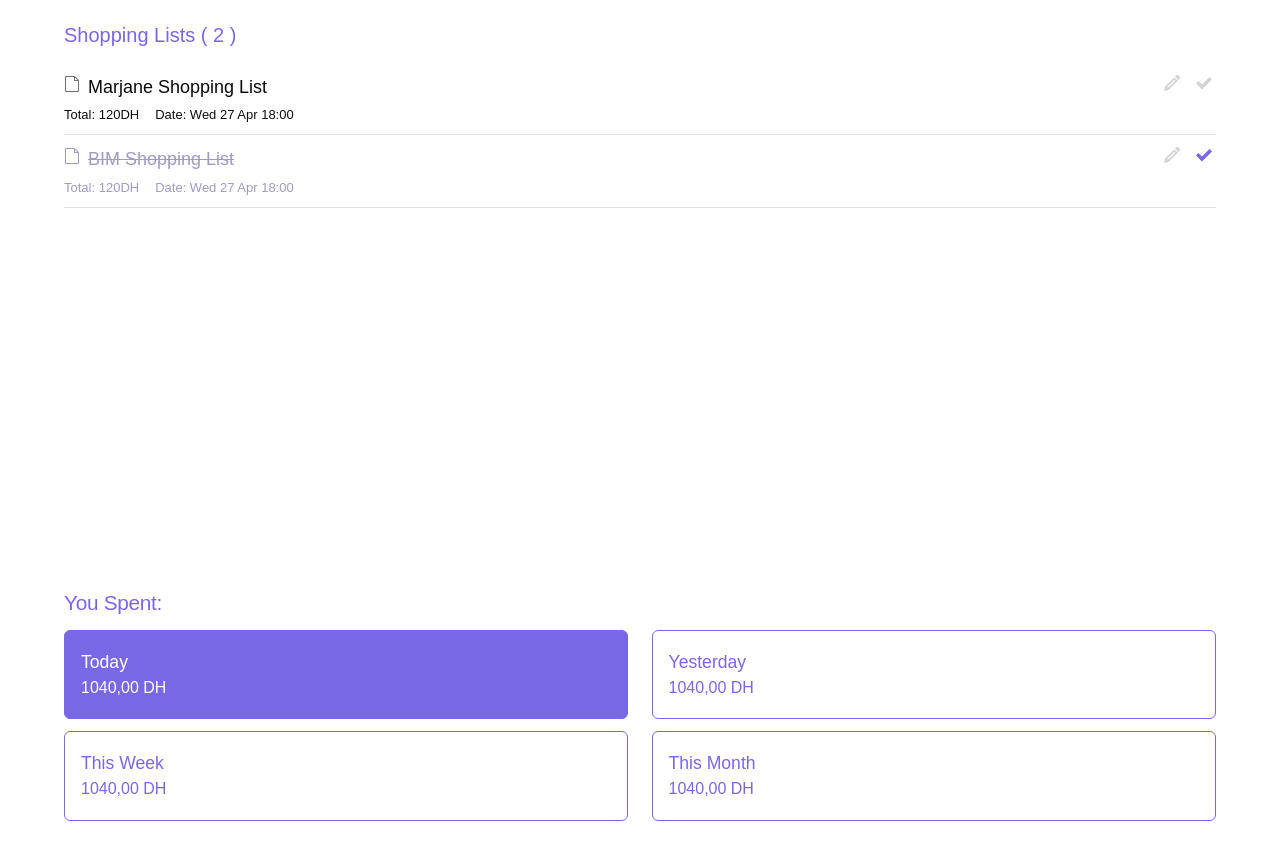
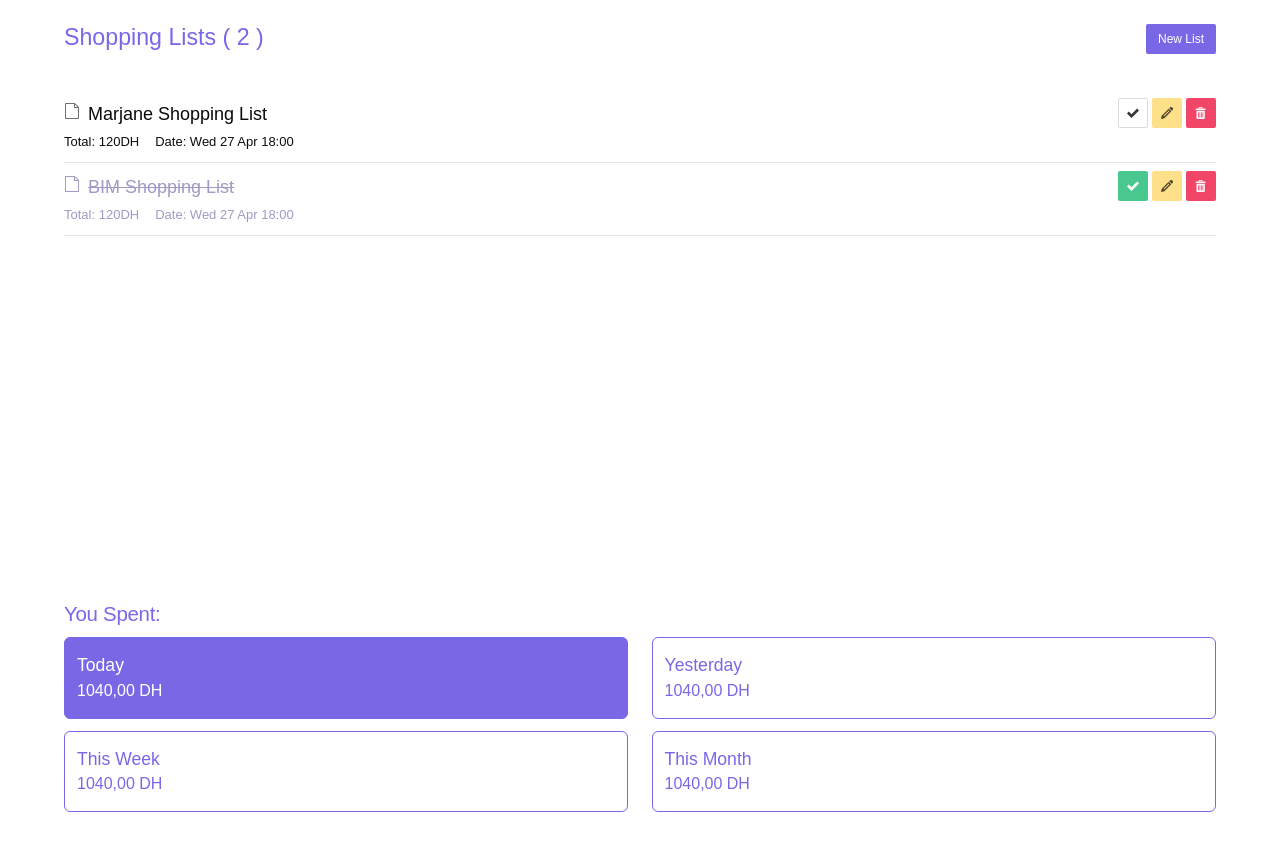
Before and after one commit to Jaouadi7/shopping-lists, a React (Create React App) app: page / in a window 1280 px wide. Built offline with nearby package versions, Linux system fonts and the light colour scheme.

Commit message:
Update Shopping List and add delete and new list buttons

```diff
--- a/src/App.jsx
+++ b/src/App.jsx
@@ -16,7 +16,10 @@
             {
                 shoppingLists.length > 0 ? (
                     <>
-                        <h1 className='app-title title is-size-5'>Shopping Lists ( { shoppingLists.length } )</h1>
+                        <header className='is-flex is-justify-content-space-between'>
+                            <h1 className='app-title title mb-6'>Shopping Lists ( { shoppingLists.length } )</h1>
+                            <button className='button is-small new-list-btn'> New List </button>
+                        </header>
                         <Lists lists={ shoppingLists } />
                     </>
                 ) :
--- a/src/app.scss
+++ b/src/app.scss
@@ -29,6 +29,7 @@
         .app-title {
             color: $primaryColor;
             font-weight: 500;
+            font-size: 1.45rem;
         }
     }
 }
@@ -52,10 +53,21 @@
         color: #A09BC4 !important;
     }
 
-    .shopping-list_control .icon.isCompleted {
-        color: $primaryColor !important;
+
+
+}
+
+.active-list {
+    .shopping-list_control .icon {
+        color: #b1afc1;
+    }
+    .completed {
+        .shopping-list_control .isCompleted  {
+            color: $primaryColor;
+        }
     }
 }
+
 
 button.primaryBtn {
     background-color: $primaryColor;
--- a/src/components/Stats/Stats.jsx
+++ b/src/components/Stats/Stats.jsx
@@ -3,21 +3,21 @@
 const Stats = () => {
   return (
     <div className='shopping-lists_stats'>
-        <h2 className='title app-title mb-4'>You Spent:</h2>
+        <h2 className='title app-title mb-3'>You Spent:</h2>
         <div className="stats-details is-flex is-justify-content-space-between">
-            <div className="stats-item today box is-shadowless p-4 mb-3">
+            <div className="stats-item today box is-shadowless p-3 mb-3">
                 <h3>Today</h3>
                 <h4>1040,00 DH</h4>
             </div>
-            <div className="stats-item yesterday  box is-shadowless p-4 mb-3">
+            <div className="stats-item yesterday  box is-shadowless p-3 mb-3">
                 <h3>Yesterday</h3>
                 <h4>1040,00 DH</h4>
             </div>
-            <div className="stats-item week  box is-shadowless p-4 mb-3">
+            <div className="stats-item week  box is-shadowless p-3 mb-3">
                 <h3>This Week</h3>
                 <h4>1040,00 DH</h4>
             </div>
-            <div className="stats-item month  box is-shadowless p-4 mb-3">
+            <div className="stats-item month  box is-shadowless p-3 mb-3">
                 <h3>This Month</h3>
                 <h4>1040,00 DH</h4>
             </div>
--- a/src/components/Stats/stats.scss
+++ b/src/components/Stats/stats.scss
@@ -4,7 +4,7 @@
 
     h2 {
         letter-spacing: -0.3px;
-        font-size: 1.3rem !important;
+        font-size: 1.28rem !important;
     }
 
     .stats-details {
--- a/src/pages/list/List.jsx
+++ b/src/pages/list/List.jsx
@@ -17,8 +17,8 @@
   return (
     <>
       <div className="shopping-list p-5">
-        <h1 className='app-title title is-size-5'>{currentList[0].name}</h1>
-        <ul className='shopping-lists'>
+        <h1 className='app-title title'>{currentList[0].name}</h1>
+        <ul className='shopping-lists active-list'>
           {
             currentList[0].items.map( ( list ) => {
               return (
--- a/src/pages/lists/Lists.jsx
+++ b/src/pages/lists/Lists.jsx
@@ -1,4 +1,4 @@
-import { ImFileEmpty, ImCheckmark, ImPencil } from "react-icons/im";
+import { ImFileEmpty, ImCheckmark, ImPencil, ImBin } from "react-icons/im";
 import { Link } from 'react-router-dom';
 import './lists.scss';
 import Stats from "../../components/Stats/Stats";
@@ -21,12 +21,25 @@
                           </Link>
                         </h2>
                         <div className="shopping-list_control">
-                        <span className="icon mr-2">
-                            <ImPencil  />
-                          </span>
-                          <span className="icon isCompleted">
-                            <ImCheckmark  />
-                          </span>
+
+                         <button className={`button is-small mr-1 isCompleted ${list.isCompleted && 'is-success'}` }>
+                            <span className="icon ">
+                              <ImCheckmark  />
+                            </span>
+                          </button>
+
+                          <button className="button is-small is-warning mr-1">
+                            <span className="icon ">
+                              <ImPencil  />
+                            </span>
+                          </button>
+
+                          <button className="button is-small is-danger">
+                            <span className="icon ">
+                              <ImBin  />
+                            </span>
+                          </button>
+
                         </div>
                       </div>
                       <div className="shopping-list_details is-flex">
--- a/src/pages/lists/lists.scss
+++ b/src/pages/lists/lists.scss
@@ -1,7 +1,21 @@
 $primaryColor: #7868E6;
 
+header {
+
+    .new-list-btn {
+        background-color: $primaryColor;
+        color: #fff;
+        border: none;
+
+        &:hover {
+            color: #fff;
+        }
+    }
+
+}
+
 .shopping-lists {
-    min-height: 65vh;
+    min-height: 63vh;
     .shopping-list_item {
         overflow-y: scroll;
         border-bottom: 1px solid #E6E2E2;
@@ -19,13 +33,5 @@
             }
         }
 
-        .shopping-list_control {
-            .icon {
-                color: #d3d3d3;
-            }
-        }
-
     }
-
-
 }
```
